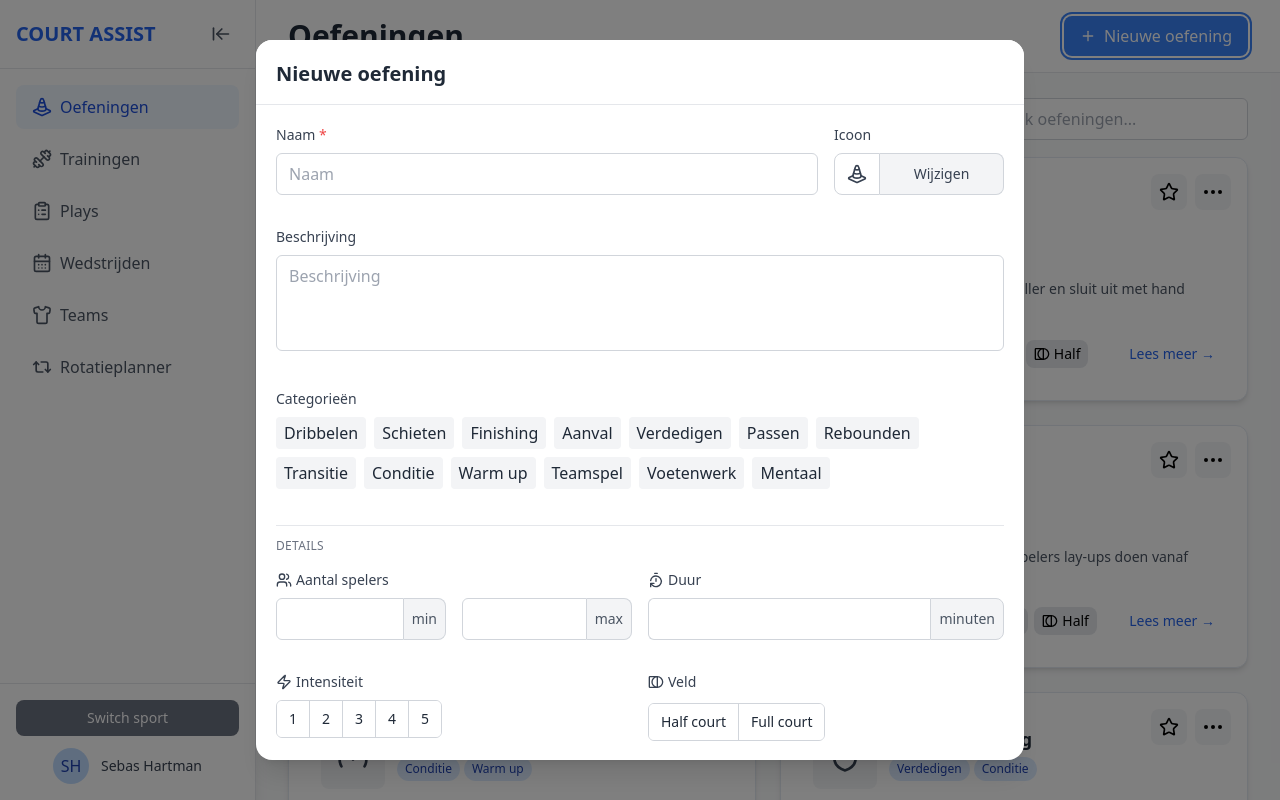
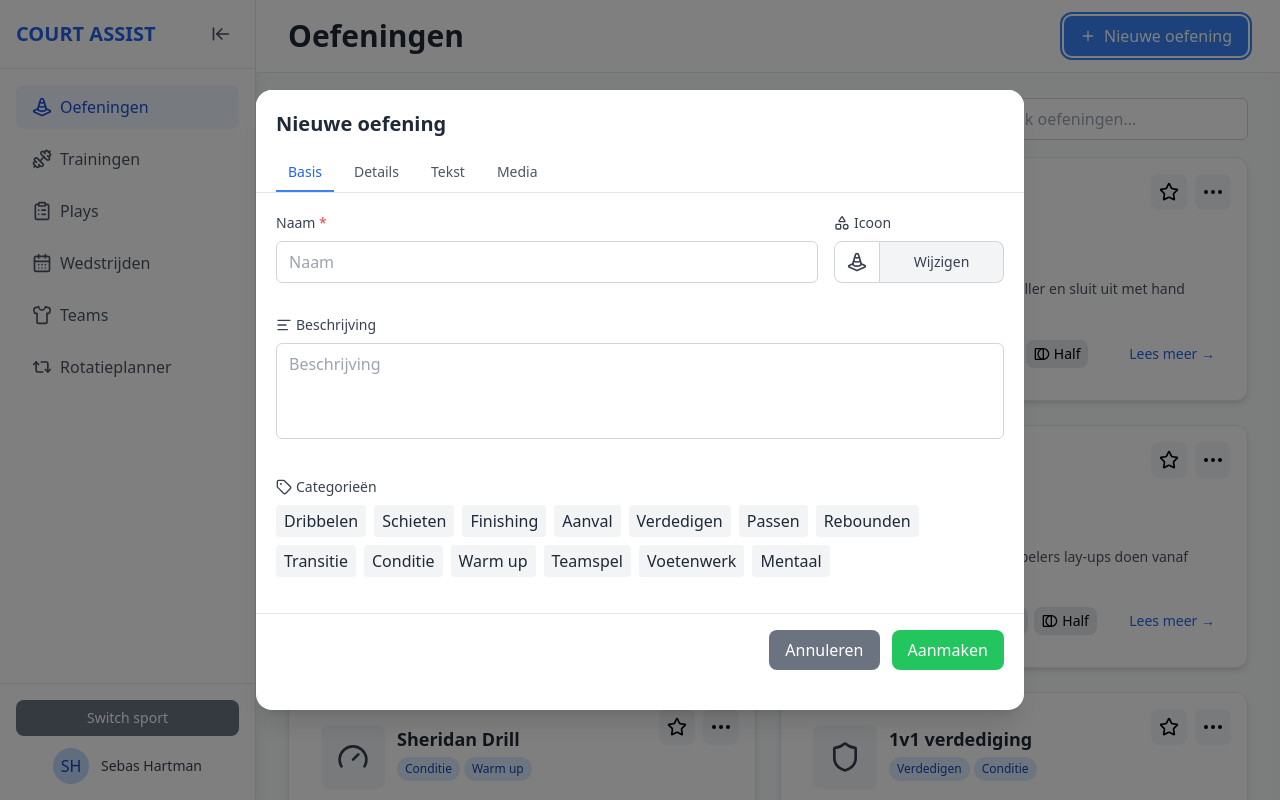
Before and after one commit to SebasJH/court-assist, a Vue app: page /oefeningen in a window 1280 px wide. Both pictures are taken after a click on the button "Nieuwe oefening". Built offline with nearby package versions, Linux system fonts and the light colour scheme.

Commit message:
Added tabs to exercise Form

```diff
--- a/src/components/exercise/ExerciseForm.vue
+++ b/src/components/exercise/ExerciseForm.vue
@@ -1,14 +1,45 @@
 <template>
   <form class="flex h-full flex-col" @submit.prevent="save" novalidate>
 
-    <div class="sticky top-0 z-[1] bg-white px-5 pt-5 pb-4 border-b">
+    <div class="sticky top-0 z-[1] bg-white px-5 pt-5 pb-0 border-b">
       <h3 class="text-xl font-bold text-gray-800">
         {{ initial ? 'Wijzig oefening' : 'Nieuwe oefening' }}
       </h3>
+
+      <!-- Tabs -->
+      <div class="mt-4 -mb-px overflow-x-auto">
+        <div role="tablist" class="inline-flex items-center gap-2 border-b border-gray-200">
+          <button type="button" role="tab" :aria-selected="currentTab==='basis' ? 'true' : 'false'"
+                  @click="currentTab='basis'"
+                  class="px-3 py-2 text-sm font-medium border-b-2"
+                  :class="currentTab==='basis' ? 'border-blue-500 text-blue-600' : 'border-transparent text-gray-600 hover:text-gray-800'">
+            Basis
+          </button>
+          <button type="button" role="tab" :aria-selected="currentTab==='details' ? 'true' : 'false'"
+                  @click="currentTab='details'"
+                  class="px-3 py-2 text-sm font-medium border-b-2"
+                  :class="currentTab==='details' ? 'border-blue-500 text-blue-600' : 'border-transparent text-gray-600 hover:text-gray-800'">
+            Details
+          </button>
+          <button type="button" role="tab" :aria-selected="currentTab==='tekst' ? 'true' : 'false'"
+                  @click="currentTab='tekst'"
+                  class="px-3 py-2 text-sm font-medium border-b-2"
+                  :class="currentTab==='tekst' ? 'border-blue-500 text-blue-600' : 'border-transparent text-gray-600 hover:text-gray-800'">
+            Tekst
+          </button>
+          <button type="button" role="tab" :aria-selected="currentTab==='media' ? 'true' : 'false'"
+                  @click="currentTab='media'"
+                  class="px-3 py-2 text-sm font-medium border-b-2"
+                  :class="currentTab==='media' ? 'border-blue-500 text-blue-600' : 'border-transparent text-gray-600 hover:text-gray-800'">
+            Media
+          </button>
+        </div>
+      </div>
     </div>
 
     <div class="p-5 flex-1 overflow-y-auto">
-      <div class="grid grid-cols-1 md:grid-cols-4 gap-4">
+      <!-- Basis -->
+      <div v-show="currentTab==='basis'" class="grid grid-cols-1 md:grid-cols-4 gap-4">
 
         <!-- Name -->
         <div class="form-group col-span-4 md:col-span-3" ref="nameGroupRef">
@@ -29,20 +60,25 @@
 
         <!-- Icon -->
         <div class="form-group col-span-4 md:col-span-1">
-        <label class="block text-sm font-medium text-gray-700 mb-1">Icoon</label>
+          <label class="inline-flex items-center gap-1 text-sm font-medium text-gray-700 mb-1">
+            <Shapes class="w-4 h-4"/> Icoon
+          </label>
           <IconPicker v-model="form.icon" :icons="placeholderIcons"/>
         </div>
 
         <!-- Description -->
         <div class="form-group col-span-4">
-        <label class="block text-sm font-medium text-gray-700 mb-1">Beschrijving</label>
-        <textarea v-model="form.description" placeholder="Beschrijving" class="form-input h-24 resize-none"></textarea>
+          <label class="inline-flex items-center gap-1 text-sm font-medium text-gray-700 mb-1">
+            <Text class="w-4 h-4"/> Beschrijving
+          </label>
+          <textarea v-model="form.description" placeholder="Beschrijving"
+                    class="form-input h-24 resize-none"></textarea>
         </div>
 
         <!-- Exercise Categories -->
         <div class="form-group col-span-4">
-        <label class="block text-sm font-medium text-gray-700 mb-1">
-          Categorieën
+          <label class="inline-flex items-center gap-1 text-sm font-medium text-gray-700 mb-1">
+            <Tag class="w-4 h-4"/> Categorieën
           </label>
 
           <div class="flex flex-wrap gap-2">
@@ -60,15 +96,15 @@
             </button>
           </div>
         </div>
+      </div>
 
-      <!-- Section: Details -->
-      <div class="col-span-4 border-t pt-3 mt-1 text-xs uppercase tracking-wide text-gray-500">Details</div>
+      <!-- Details -->
+      <div v-show="currentTab==='details'" class="grid grid-cols-1 md:grid-cols-4 gap-4">
 
         <!-- Amount of players -->
         <div class="form-group col-span-4 md:col-span-2" ref="playersGroupRef">
           <label class="inline-flex items-center gap-1 text-sm font-medium text-gray-700 mb-1">
-          <Users class="w-4 h-4"/>
-          Aantal spelers
+            <Users class="w-4 h-4"/> Aantal spelers
             <span v-if="errors.players" class="ml-2 text-xs font-semibold text-red-600">{{ errors.players }}</span>
           </label>
           <div class="flex gap-x-2">
@@ -109,8 +145,8 @@
                    class="pointer-events-none absolute left-1/2 -translate-x-1/2 -top-3 -translate-y-full z-10 w-64 max-w-[18rem]">
                 <div class="relative drop-shadow-xl">
                   <div class="bg-white border border-gray-200 rounded-lg p-2">
-                  <div class="text-xs text-gray-700">Je kunt maximaal 20 invullen. Laat het veld leeg als je geen limiet
-                    wilt.
+                    <div class="text-xs text-gray-700">
+                      Je kunt maximaal 20 invullen. Laat het veld leeg als je geen limiet wilt.
                     </div>
                   </div>
                 </div>
@@ -119,11 +155,19 @@
           </div>
         </div>
 
+        <!-- Intensity -->
+        <div class="form-group col-span-4 md:col-span-2">
+          <label class="inline-flex items-center gap-1 text-sm font-medium text-gray-700 mb-1">
+            <Zap class="w-4 h-4"/>
+            Intensiteit
+          </label>
+          <IntensitySelector v-model="form.intensity"/>
+        </div>
+
         <!-- Duration -->
         <div class="form-group col-span-4 md:col-span-2">
           <label class="inline-flex items-center gap-1 text-sm font-medium text-gray-700 mb-1">
-          <TimerReset class="w-4 h-4"/>
-          Duur
+            <TimerReset class="w-4 h-4"/> Duur
           </label>
           <div class="flex">
             <input
@@ -139,17 +183,15 @@
           </div>
         </div>
 
-      <!-- Intensity -->
-      <div class="form-group col-span-4 md:col-span-2">
-        <label class="inline-flex items-center gap-1 text-sm font-medium text-gray-700 mb-1">
-          <Zap class="w-4 h-4"/>
-          Intensiteit
-        </label>
-        <IntensitySelector v-model="form.intensity" />
-      </div>
+
+
         <!-- Court -->
         <div class="form-group col-span-4 md:col-span-2">
-        <label class="block text-sm font-medium text-gray-700 mb-1"><span class="inline-flex items-center gap-1"><RectangleCircle class="w-4 h-4" /> Veld</span></label>
+          <label class="block text-sm font-medium text-gray-700 mb-1">
+            <span class="inline-flex items-center gap-1">
+              <RectangleCircle class="w-4 h-4"/> Veld
+            </span>
+          </label>
           <div class="inline-flex rounded-md overflow-hidden border border-gray-300">
             <button
                 type="button"
@@ -180,7 +222,7 @@
         <!-- Materials -->
         <div class="form-group col-span-4">
           <label class="inline-flex items-center gap-1 text-sm font-medium text-gray-700 mb-1">
-          <TrafficCone class="w-4 h-4" />
+            <TrafficCone class="w-4 h-4"/>
             Materialen
           </label>
           <div class="flex flex-wrap gap-2">
@@ -198,6 +240,10 @@
             </button>
           </div>
         </div>
+      </div>
+
+      <!-- Tekst -->
+      <div v-show="currentTab==='tekst'" class="grid grid-cols-1 md:grid-cols-4 gap-4">
 
         <!-- Coaching points -->
         <div class="form-group col-span-4">
@@ -217,8 +263,10 @@
           <RichTextEditor v-model="form.purpose" placeholder="Doel van de oefening"/>
         </div>
 
-      <!-- Section: Media -->
-      <div class="col-span-4 border-t pt-3 mt-1 text-xs uppercase tracking-wide text-gray-500">Media</div>
+      </div>
+
+      <!-- Media -->
+      <div v-show="currentTab==='media'" class="grid grid-cols-1 md:grid-cols-4 gap-4">
 
         <!-- Video -->
         <div class="form-group col-span-4 md:col-span-4">
@@ -232,7 +280,8 @@
             <label class="block text-sm font-medium text-gray-700">Diagrams</label>
             <UiButton color="secondary" class="!py-1 !px-2" @click="addDiagram">+ Voeg diagram toe</UiButton>
           </div>
-        <div v-if="!form.diagrams || form.diagrams.length === 0" class="text-sm text-gray-500 border border-dashed border-gray-300 rounded-md p-4">
+          <div v-if="!form.diagrams || form.diagrams.length === 0"
+               class="text-sm text-gray-500 border border-dashed border-gray-300 rounded-md p-4">
             Nog geen diagrams. Klik op “Voeg diagram toe”.
           </div>
           <div v-else class="flex flex-col gap-3">
@@ -248,15 +297,21 @@
                       Kies afbeelding
                       <input type="file" accept="image/*" class="hidden" @change="onPickDiagram($event, idx)"/>
                     </label>
-                  <button type="button" class="text-sm text-red-600 hover:underline" @click="removeDiagram(idx)">Verwijderen</button>
+                    <button type="button" class="text-sm text-red-600 hover:underline" @click="removeDiagram(idx)">
+                      Verwijderen
+                    </button>
                   </div>
                 </div>
                 <div class="flex-1">
                   <label class="block text-sm text-gray-700 mb-1">Bijschrift</label>
                   <input v-model="d.caption" class="form-input" placeholder="Beschrijf dit diagram"/>
                   <div class="mt-3 flex gap-2">
-                  <UiButton color="secondary" class="!py-1 !px-2" @click="moveDiagram(idx, -1)" :disabled="idx === 0">Omhoog</UiButton>
-                  <UiButton color="secondary" class="!py-1 !px-2" @click="moveDiagram(idx, 1)" :disabled="idx === form.diagrams.length - 1">Omlaag</UiButton>
+                    <UiButton color="secondary" class="!py-1 !px-2" @click="moveDiagram(idx, -1)" :disabled="idx === 0">
+                      Omhoog
+                    </UiButton>
+                    <UiButton color="secondary" class="!py-1 !px-2" @click="moveDiagram(idx, 1)"
+                              :disabled="idx === form.diagrams.length - 1">Omlaag
+                    </UiButton>
                   </div>
                 </div>
               </div>
@@ -269,7 +324,9 @@
     <!-- Buttons -->
     <div class="px-5 py-4 border-t flex justify-end gap-3">
       <UiButton color="secondary" @click="$emit('close')">Annuleren</UiButton>
-      <UiButton :color="isEdit ? 'primary' : 'accent'" type="submit" class="btn-submit">{{ isEdit ? 'Opslaan' : 'Aanmaken' }}</UiButton>
+      <UiButton :color="isEdit ? 'primary' : 'accent'" type="submit" class="btn-submit">
+        {{ isEdit ? 'Opslaan' : 'Aanmaken' }}
+      </UiButton>
     </div>
   </form>
 </template>
@@ -310,6 +367,9 @@ export default {
     })
 
     const form = reactive(emptyForm())
+
+    // Tabs state
+    const currentTab = ref('basis')
 
     // Validation state and refs
     const errors = reactive({
@@ -371,7 +431,7 @@ export default {
           video: v.video || '',
           howItWorks: v.howItWorks || '',
           purpose: v.purpose || '',
-          diagrams: Array.isArray(v.diagrams) ? v.diagrams.map(d => ({ src: d.src || '', caption: d.caption || '' })) : []
+          diagrams: Array.isArray(v.diagrams) ? v.diagrams.map(d => ({src: d.src || '', caption: d.caption || ''})) : []
         }
         Object.assign(form, formData)
       } else {
@@ -461,13 +521,15 @@ export default {
     // Diagrams helpers
     function addDiagram() {
       if (!Array.isArray(form.diagrams)) form.diagrams = []
-      form.diagrams.push({ src: '', caption: '' })
+      form.diagrams.push({src: '', caption: ''})
     }
+
     function removeDiagram(idx) {
       if (!Array.isArray(form.diagrams)) return
       if (idx < 0 || idx >= form.diagrams.length) return
       form.diagrams.splice(idx, 1)
     }
+
     function moveDiagram(idx, delta) {
       if (!Array.isArray(form.diagrams)) return
       const to = idx + delta
@@ -476,6 +538,7 @@ export default {
       form.diagrams.splice(idx, 1)
       form.diagrams.splice(to, 0, item)
     }
+
     function onPickDiagram(event, idx) {
       const files = event?.target?.files
       if (!files || !files[0]) return
@@ -485,7 +548,7 @@ export default {
       reader.onload = () => {
         const url = String(reader.result || '')
         if (!Array.isArray(form.diagrams)) form.diagrams = []
-        if (!form.diagrams[idx]) form.diagrams[idx] = { src: '', caption: '' }
+        if (!form.diagrams[idx]) form.diagrams[idx] = {src: '', caption: ''}
         form.diagrams[idx].src = url
       }
       reader.readAsDataURL(file)
@@ -531,7 +594,10 @@ export default {
 
     function save() {
       if (!validate()) {
-        scrollToFirstError()
+        // Switch to the relevant tab before scrolling to the first error
+        if (errors.name) currentTab.value = 'basis'
+        else if (errors.players) currentTab.value = 'details'
+        nextTick(() => scrollToFirstError())
         return
       }
 
@@ -544,7 +610,7 @@ export default {
       const saveData = {...form}
       // Shallow clone diagrams to avoid reactive refs leakage
       if (Array.isArray(saveData.diagrams)) {
-        saveData.diagrams = saveData.diagrams.map(d => ({ src: d.src || '', caption: d.caption || '' }))
+        saveData.diagrams = saveData.diagrams.map(d => ({src: d.src || '', caption: d.caption || ''}))
       }
       // Normaliseer spelers en duur waarden
       saveData.minPlayers = cappedMin
@@ -570,6 +636,7 @@ export default {
 
     return {
       form,
+      currentTab,
       materialOptions,
       save,
       categories: props.categories,
--- a/src/icons.js
+++ b/src/icons.js
@@ -22,6 +22,9 @@ import {
     Users,
     TimerReset,
     Zap,
+    Tag,
+    Shapes,
+    Text,
 
     Shield,
     BicepsFlexed,
@@ -68,6 +71,9 @@ export function registerIcons(app) {
     app.component('Users', Users)
     app.component('TimerReset', TimerReset)
     app.component('Zap', Zap)
+    app.component('Tag', Tag)
+    app.component('Shapes', Shapes)
+    app.component('Text', Text)
 
     app.component('Shield', Shield)
     app.component('Target', Target)
--- a/src/views/ExerciseDetail.vue
+++ b/src/views/ExerciseDetail.vue
@@ -78,6 +78,7 @@
     <!-- Edit modal -->
     <modal :open="showForm" @close="closeForm">
       <exercise-form
+        :key="formKey"
         :initial="exercise"
         :categories="categories"
         @close="closeForm"
@@ -281,6 +282,7 @@ const exercise = computed(() => {
 
 // Edit modal state
 const showForm = ref(false)
+const formKey = ref(0)
 const showDeleteModal = ref(false)
 const categories = EXERCISE_CATEGORIES
 const materialOptions = EXERCISE_MATERIALS
@@ -369,6 +371,7 @@ function saveEditDetails(){
 }
 
 function openForm() {
+  formKey.value++
   showForm.value = true
 }
 function closeForm() {
--- a/src/views/ExercisePage.vue
+++ b/src/views/ExercisePage.vue
@@ -158,6 +158,7 @@
     <!-- Modal -->
     <modal :open="showForm" @close="closeForm" contentPaddingClass="p-0">
       <exercise-form
+          :key="formKey"
           :initial="editItem"
           :categories="categories"
           @close="closeForm"
@@ -220,6 +221,7 @@ export default {
     })
     const showForm = ref(false)
     const editItem = ref(null)
+    const formKey = ref(0)
     const showFilters = ref(false)
     const showDeleteModal = ref(false)
 
@@ -244,6 +246,7 @@ export default {
 
     function openForm(item = null) {
       editItem.value = item
+      formKey.value++
       showForm.value = true
     }
     function closeForm() {
@@ -474,6 +477,7 @@ export default {
       openForm,
       showForm,
       editItem,
+      formKey,
       closeForm,
       onSave,
       onDelete,
```
Lines whose indentation alone changed are shown as unchanged.
